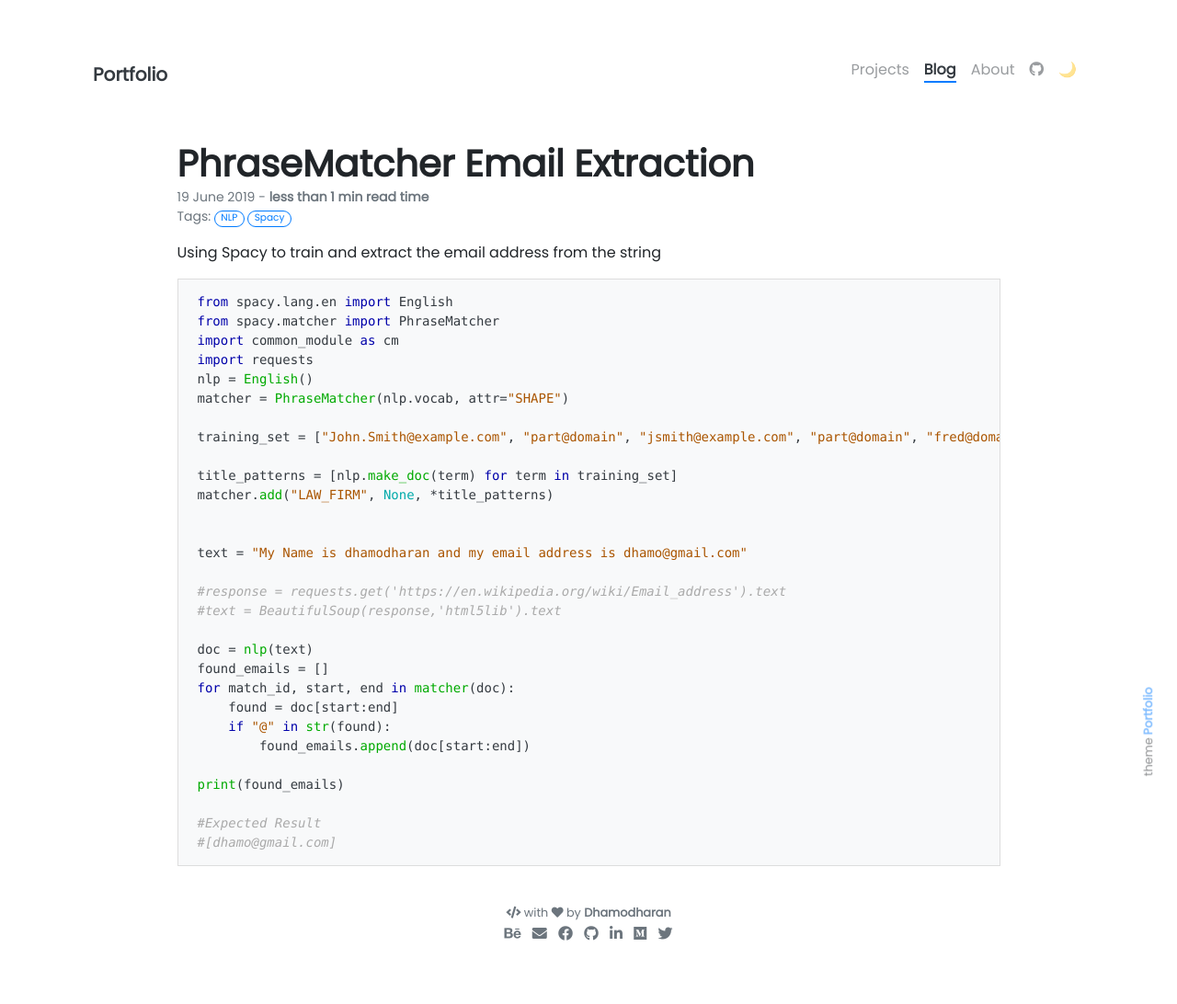
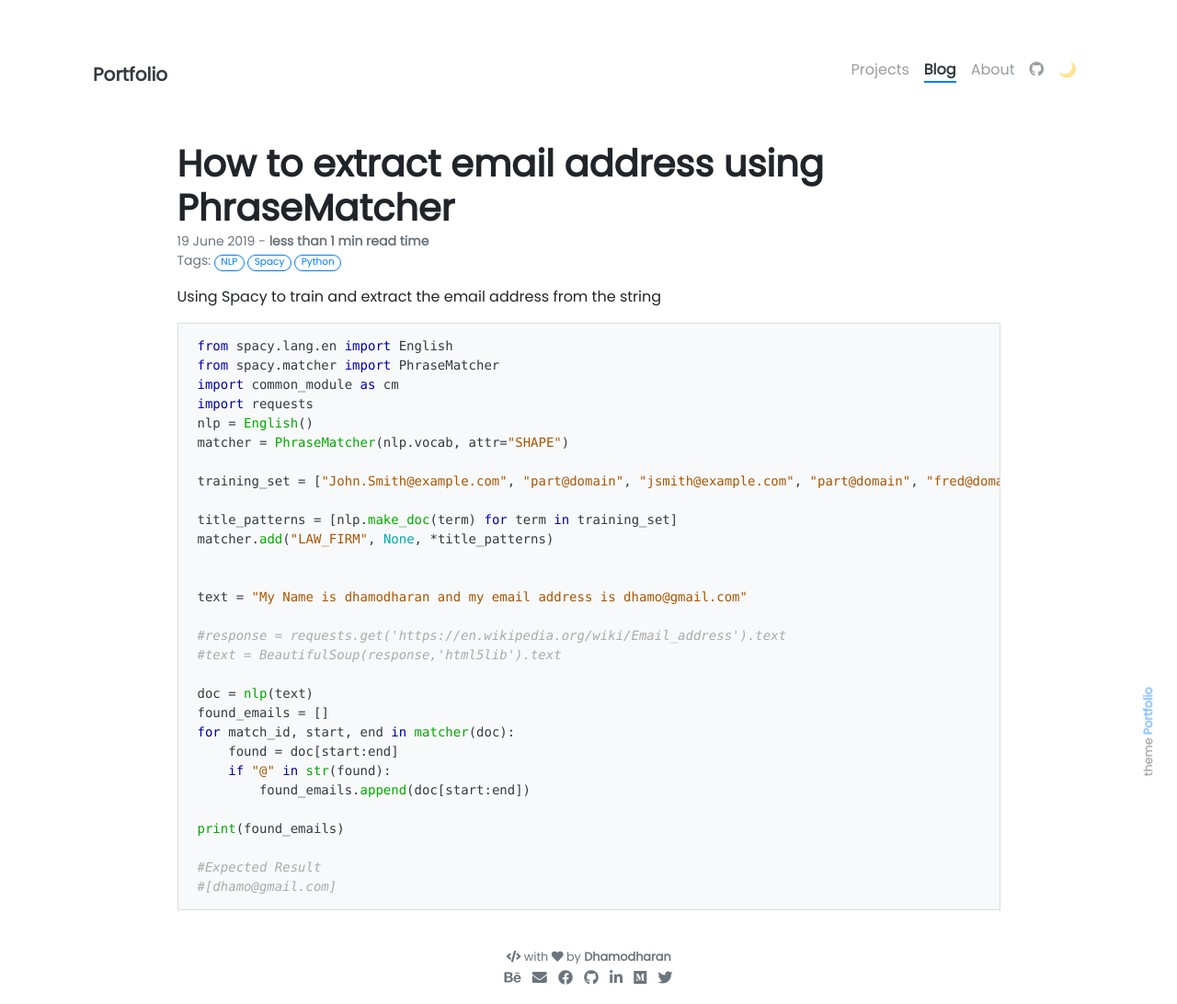
Before and after one commit to dhamodharanrk/portfolio, a Jekyll site: the page built from _posts/2019-06-19-phraseMatcher-email-extraction.md, in a window 1280 px wide. Shown: the whole page at 92% size. Built offline with Jekyll 4.4.1, drawn with Linux system fonts in a browser that asks for light colours; nearby versions of some CDN libraries; our own code applies the rules of GitHub Pages for plain Markdown files; before the commit the page ends 1044 px from its top, so only the background shows below that.

Commit message:
Update 2019-06-19-phraseMatcher-email-extraction.md

```diff
--- a/_posts/2019-06-19-phraseMatcher-email-extraction.md
+++ b/_posts/2019-06-19-phraseMatcher-email-extraction.md
@@ -1,6 +1,6 @@
 ---
-title: PhraseMatcher Email Extraction
-tags: [NLP,Spacy]
+title: How to extract email address using PhraseMatcher
+tags: [NLP,Spacy,Python]
 style: border
 color: secondary
 description: Extracting image address using spacy with PhraseMatcher
```
